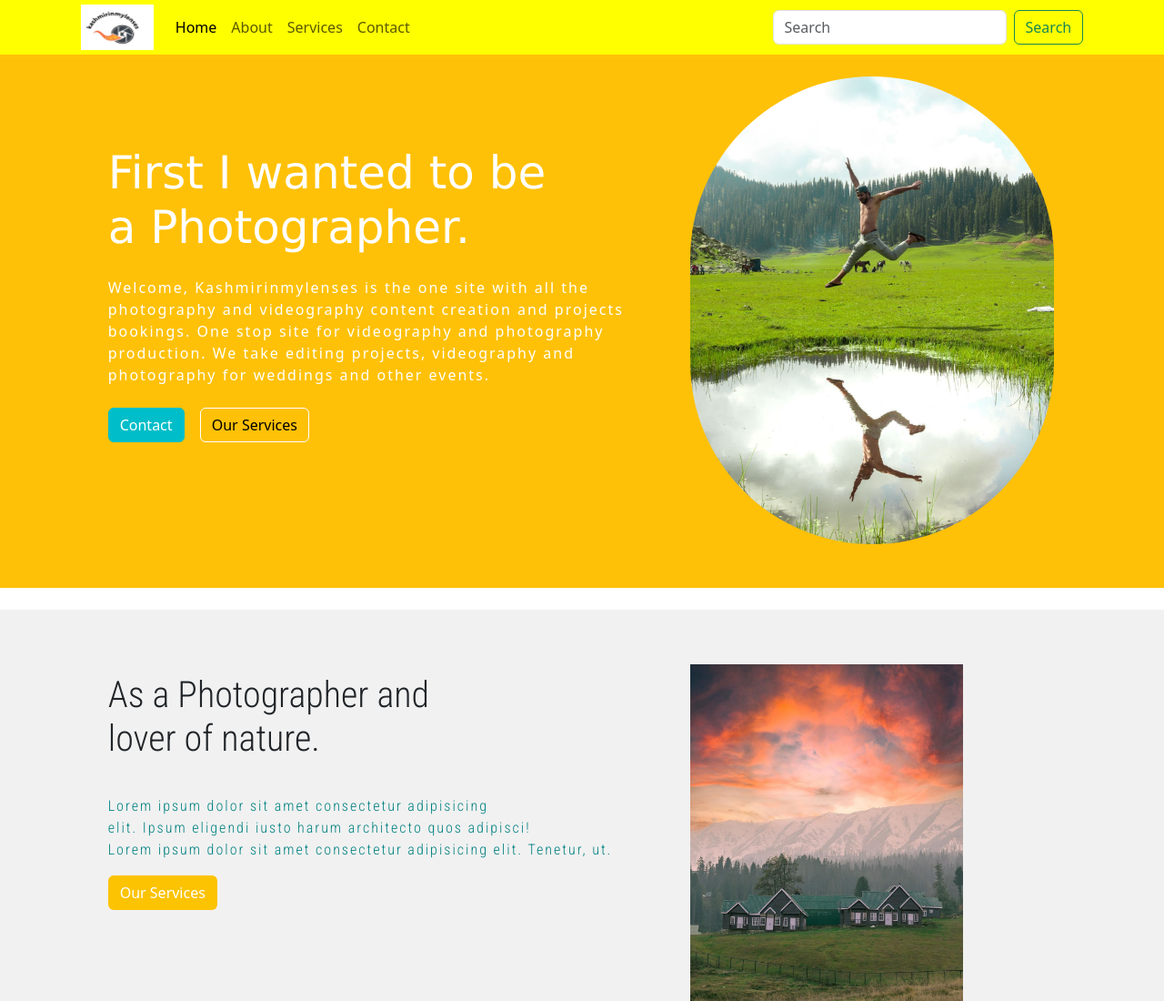
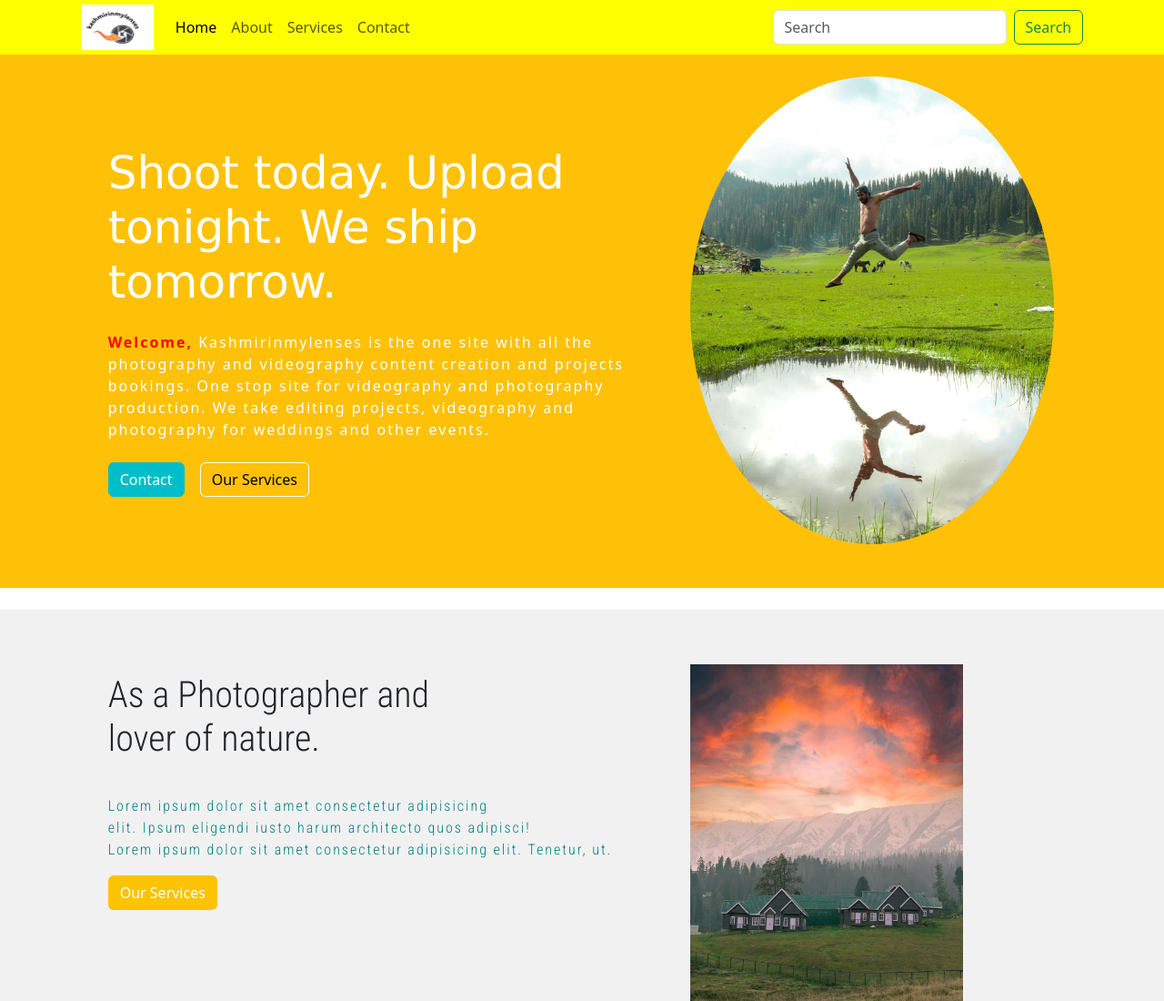
Before and after one commit to unisrasheed/kashmirinmylenses.github.io, a plain HTML site: page index.html in a window 1280 px wide. Shown: the top 1100 px of the page at 91% size. Drawn offline with nearby package versions, Linux system fonts and the light colour scheme.

Commit message:
Update index.html

```diff
--- a/index.html
+++ b/index.html
@@ -77,11 +77,10 @@
       <div class="row justify-content-center bg-warning mb-4" id="banner">
         <div class="col-md-6 pb-4 col-11" id="banner-text">
           <h1 class=" ">
-            First I wanted to be <br />
-            a Photographer.
+           Shoot today. Upload tonight. We ship tomorrow.
           </h1>
           <p class="my-4">
-            Welcome,
+          <span style="font-weight: bold; color:red"> Welcome, </span>
  Kashmirinmylenses is the one site with all the photography and videography content creation and projects bookings.
 One stop site for videography and photography production.
 We take editing projects, videography and photography for weddings and other events.
@@ -95,7 +94,7 @@ We take editing projects, videography and photography for weddings and other eve
         <div class="col-md-4 d-none d-md-block" id="banner-img">
           <img
             src="./images/shanu images/WhatsApp Image 2023-03-22 at 10.45.21 AM.jpeg"
-            class="img-fluid mt-4 mb-5"
+            class="img-fluid mt-4 mb-5 rounded-circle"
             alt=""
             width="400px"
           />
```
